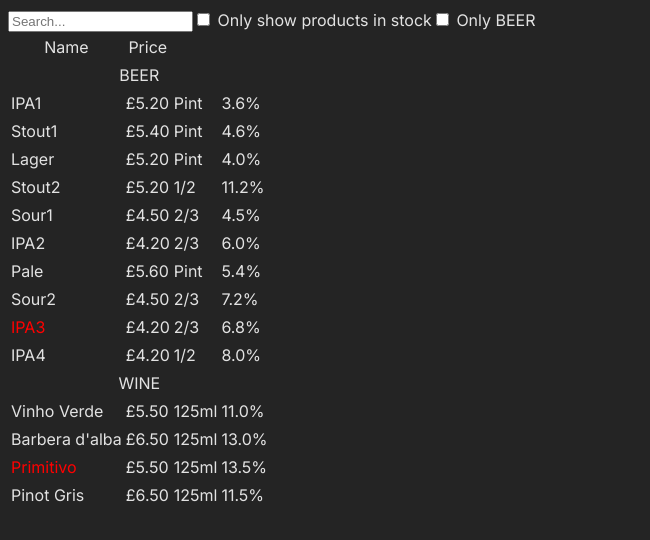
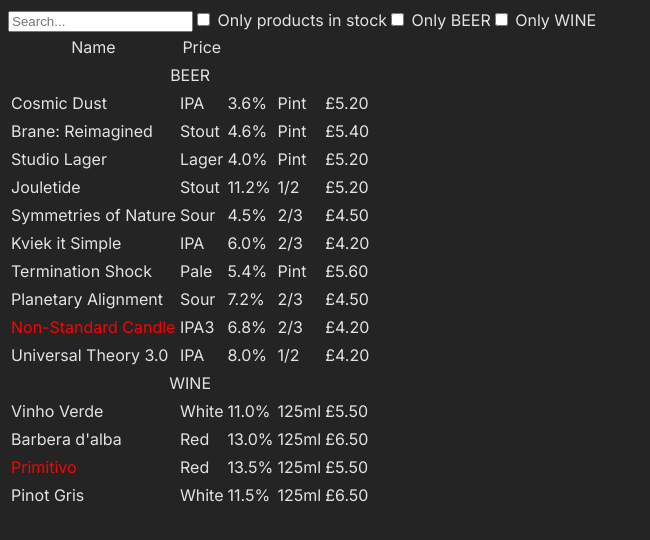
Before and after one commit to danielhealy01/react-bar-inventory, a React (Vite) app: page / in a window 1280 px wide. Shown: the top 540 px of the page, without its empty margins (0-650 px from the left). Built offline with nearby package versions, Linux system fonts and the light colour scheme.

Commit message:
Only wine filter implemented

```diff
--- a/src/App.jsx
+++ b/src/App.jsx
@@ -12,8 +12,9 @@ function FilterableProductTable({ products }) {
         filterText={filterText}
         inStockOnly={inStockOnly}
         isBeerOnly={isBeerOnly}
-        // isWineOnly={}
+        isWineOnly={isWineOnly}
         setIsBeerOnly={setIsBeerOnly}
+        setIsWineOnly={setIsWineOnly}
         onFilterTextChange={setFilterText}
         onInStockOnlyChange={setInStockOnly}
       />
@@ -22,6 +23,7 @@ function FilterableProductTable({ products }) {
         filterText={filterText}
         inStockOnly={inStockOnly}
         isBeerOnly={isBeerOnly}
+        isWineOnly={isWineOnly}
       />
     </div>
   );
@@ -30,7 +32,7 @@ function FilterableProductTable({ products }) {
 function ProductCategoryRow({ category }) {
   return (
     <tr>
-      <th colSpan="4">{category}</th>
+      <th colSpan="5">{category}</th>
     </tr>
   );
 }
@@ -45,14 +47,15 @@ function ProductRow({ product }) {
   return (
     <tr>
       <td>{name}</td>
+      <td>{product.style}</td>
+      <td>{product.ABV}</td>
+      <td>{product.serving}</td>
       <td>{product.price}</td>
-      <td>{product.serving}</td>
-      <td>{product.ABV}</td>
     </tr>
   );
 }
 
-function ProductTable({ products, filterText, inStockOnly, isBeerOnly }) {
+function ProductTable({ products, filterText, inStockOnly, isBeerOnly, isWineOnly }) {
   const rows = [];
   let lastCategory = null;
 
@@ -64,6 +67,9 @@ function ProductTable({ products, filterText, inStockOnly, isBeerOnly }) {
       return;
     }
     if (isBeerOnly && product.category !== "BEER") {
+      return;
+    }
+    if (isWineOnly && product.category !== "WINE") {
       return;
     }
 
@@ -100,6 +106,8 @@ function SearchBar({
   onInStockOnlyChange,
   isBeerOnly,
   setIsBeerOnly,
+  isWineOnly,
+  setIsWineOnly,
 }) {
   return (
     <form>
@@ -115,7 +123,7 @@ function SearchBar({
           checked={inStockOnly}
           onChange={(e) => onInStockOnlyChange(e.target.checked)}
         />{" "}
-        Only show products in stock
+        Only products in stock
       </label>
       <label>
         <input
@@ -124,6 +132,14 @@ function SearchBar({
           onChange={(e) => setIsBeerOnly(e.target.checked)}
         />{" "}
         Only BEER
+      </label>
+      <label>
+        <input
+          type="checkbox"
+          checked={isWineOnly}
+          onChange={(e) => setIsWineOnly(e.target.checked)}
+        />{" "}
+        Only WINE
       </label>
     </form>
   );
@@ -135,7 +151,8 @@ const PRODUCTS = [
     price: "£5.20",
     serving: "Pint",
     stocked: true,
-    name: "IPA1",
+    name: "Cosmic Dust",
+    style: "IPA",
     ABV: "3.6%",
   },
   {
@@ -143,7 +160,8 @@ const PRODUCTS = [
     price: "£5.40",
     serving: "Pint",
     stocked: true,
-    name: "Stout1",
+    name: "Brane: Reimagined",
+    style: "Stout",
     ABV: "4.6%",
   },
   {
@@ -151,7 +169,8 @@ const PRODUCTS = [
     price: "£5.20",
     serving: "Pint",
     stocked: true,
-    name: "Lager",
+    name: "Studio Lager",
+    style: "Lager",
     ABV: "4.0%",
   },
   {
@@ -159,7 +178,8 @@ const PRODUCTS = [
     price: "£5.20",
     serving: "1/2",
     stocked: true,
-    name: "Stout2",
+    name: "Jouletide",
+    style: "Stout",
     ABV: "11.2%",
   },
   {
@@ -167,7 +187,8 @@ const PRODUCTS = [
     price: "£4.50",
     serving: "2/3",
     stocked: true,
-    name: "Sour1",
+    name: "Symmetries of Nature",
+    style: "Sour",
     ABV: "4.5%",
   },
   {
@@ -175,7 +196,8 @@ const PRODUCTS = [
     price: "£4.20",
     serving: "2/3",
     stocked: true,
-    name: "IPA2",
+    name: "Kviek it Simple",
+    style: "IPA",
     ABV: "6.0%",
   },
   {
@@ -183,7 +205,8 @@ const PRODUCTS = [
     price: "£5.60",
     serving: "Pint",
     stocked: true,
-    name: "Pale",
+    name: "Termination Shock",
+    style: "Pale",
     ABV: "5.4%",
   },
   {
@@ -191,7 +214,8 @@ const PRODUCTS = [
     price: "£4.50",
     serving: "2/3",
     stocked: true,
-    name: "Sour2",
+    name: "Planetary Alignment",
+    style: "Sour",
     ABV: "7.2%",
   },
   {
@@ -199,7 +223,8 @@ const PRODUCTS = [
     price: "£4.20",
     serving: "2/3",
     stocked: false,
-    name: "IPA3",
+    name: "Non-Standard Candle",
+    style: "IPA3",
     ABV: "6.8%",
   },
   {
@@ -207,7 +232,8 @@ const PRODUCTS = [
     price: "£4.20",
     serving: "1/2",
     stocked: true,
-    name: "IPA4",
+    name: "Universal Theory 3.0",
+    style: "IPA",
     ABV: "8.0%",
   },
   {
@@ -216,6 +242,7 @@ const PRODUCTS = [
     serving: "125ml",
     stocked: true,
     name: "Vinho Verde",
+    style: "White",
     ABV: "11.0%",
   },
   {
@@ -224,6 +251,7 @@ const PRODUCTS = [
     serving: "125ml",
     stocked: true,
     name: "Barbera d'alba",
+    style: "Red",
     ABV: "13.0%",
   },
   {
@@ -232,6 +260,7 @@ const PRODUCTS = [
     serving: "125ml",
     stocked: false,
     name: "Primitivo",
+    style: "Red",
     ABV: "13.5%",
   },
   {
@@ -240,6 +269,7 @@ const PRODUCTS = [
     serving: "125ml",
     stocked: true,
     name: "Pinot Gris",
+    style: "White",
     ABV: "11.5%",
   },
 ];
```
